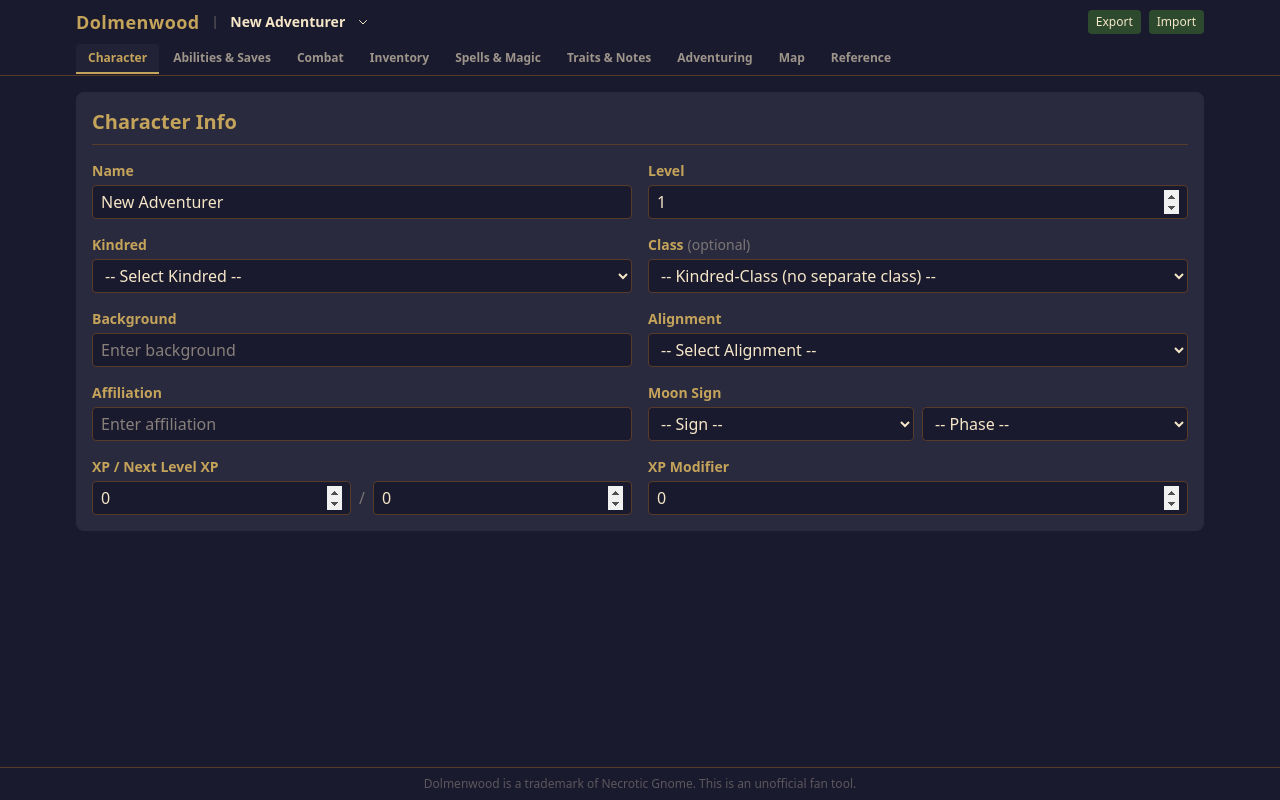
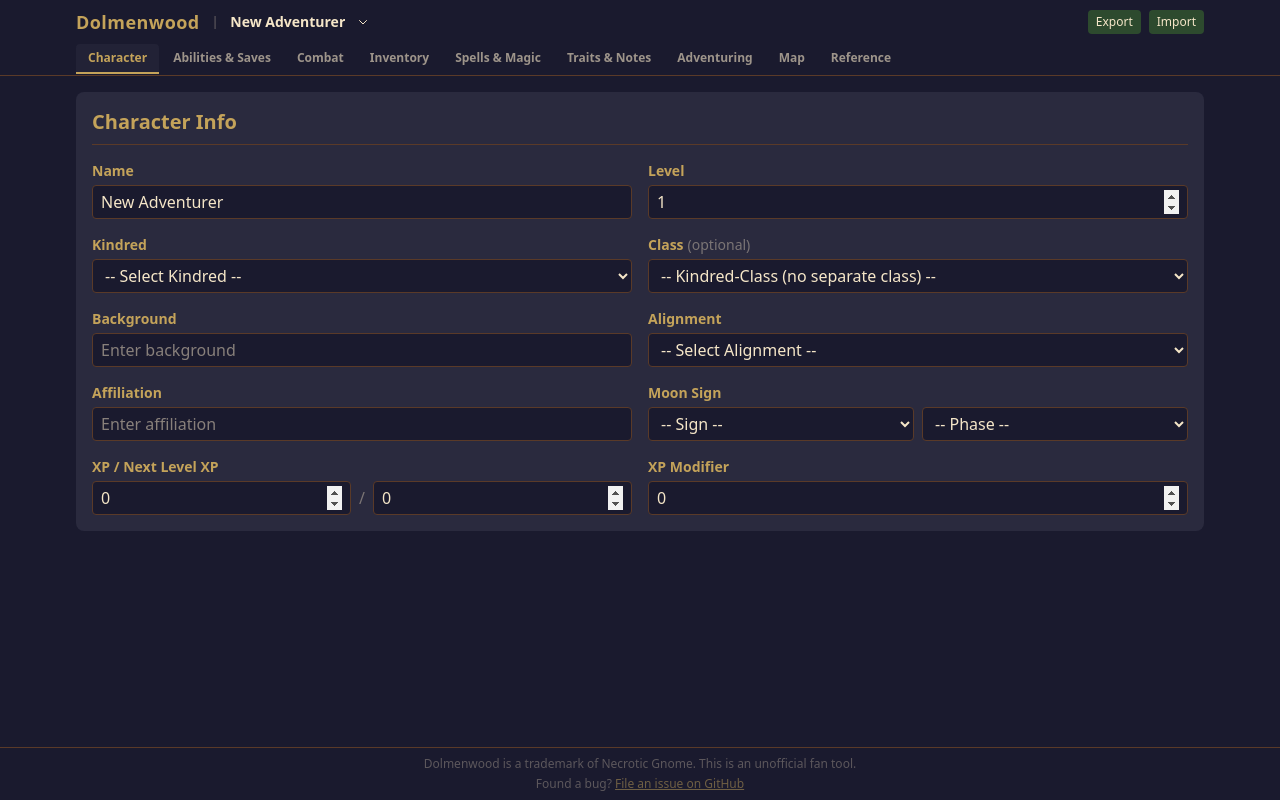
Before and after one commit to TheBeege/dolmen-spot, a Next.js app: page / in a window 1280 px wide. Built offline with nearby package versions, Linux system fonts and the light colour scheme.

Commit message:
chore: Added link to Github for issues

```diff
--- a/src/app/page.tsx
+++ b/src/app/page.tsx
@@ -229,6 +229,9 @@
         <p className="text-xs text-[#f5e6c8]/30">
           Dolmenwood is a trademark of Necrotic Gnome. This is an unofficial fan tool.
         </p>
+        <p className="text-xs text-[#f5e6c8]/30 mt-1">
+          Found a bug? <a href="https://github.com/TheBeege/dolmen-spot/issues" target="_blank" rel="noopener noreferrer" className="text-[#c4a35a]/50 hover:text-[#c4a35a] underline transition-colors">File an issue on GitHub</a>
+        </p>
       </footer>
     </div>
   );
```
